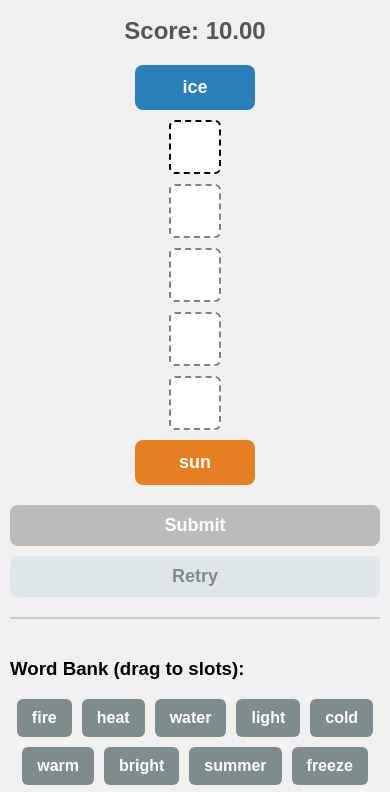
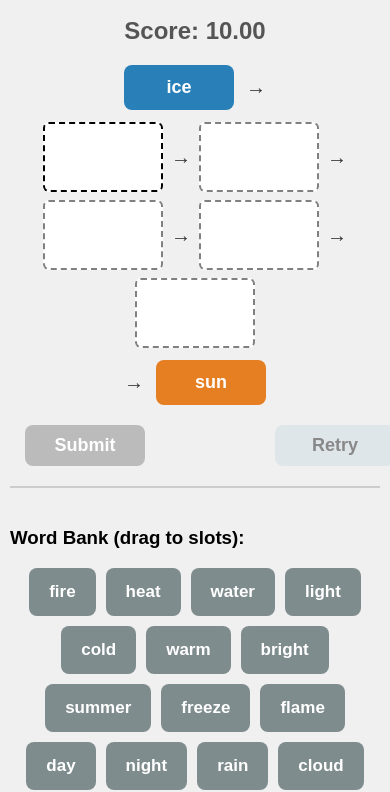
Before and after one commit to ward-daniel/Semantic_Stepper, a plain HTML site: page index.html in a window 390 px wide. Shown: the part 71-863 px from the top of the page. Drawn offline with Linux system fonts and the light colour scheme.

Commit message:
Update style.css

```diff
--- a/style.css
+++ b/style.css
@@ -7,6 +7,8 @@ body {
     justify-content: center;
     flex-direction: column; /* Stack content vertically */
     align-items: center; /* Center horizontally */
+    -webkit-user-select: none; /* Prevent text selection on iOS */
+    -webkit-touch-callout: none; /* Disable callout menu on iOS */
 }
 
 .container {
@@ -41,6 +43,8 @@ h2 {
     text-align: center;
     min-width: 80px;
     cursor: default;
+    -webkit-user-select: none;
+    -webkit-touch-callout: none;
 }
 
 .start-word {
@@ -57,6 +61,8 @@ h2 {
     text-align: center;
     color: white;
     cursor: default;
+    -webkit-user-select: none;
+    -webkit-touch-callout: none;
 }
 
 .chain {
@@ -81,6 +87,9 @@ h2 {
     color: #555;
     user-select: none;
     position: relative;
+    -webkit-user-select: none;
+    -webkit-touch-callout: none;
+    touch-action: manipulation; /* Improve touch interaction */
 }
 
     .drop-slot.current {
@@ -127,18 +136,23 @@ h2 {
     cursor: grab;
     user-select: none;
     font-weight: 600;
+    -webkit-user-select: none;
+    -webkit-touch-callout: none;
+    touch-action: manipulation;
 }
 
     .word-bank-item:active {
         cursor: grabbing;
     }
 
-/* New container for buttons aligned horizontally */
+/* Buttons container */
 .buttons-row {
     display: flex;
-    justify-content: center;
-    gap: 15px;
+    justify-content: space-between;
+    max-width: 1000px;
+    width: 100%;
     margin-bottom: 20px;
+    padding: 0 15px;
 }
 
 #submitBtn,
@@ -151,6 +165,7 @@ h2 {
     cursor: pointer;
     transition: background-color 0.3s ease;
     user-select: none;
+    min-width: 120px;
 }
 
 #submitBtn {
@@ -249,108 +264,83 @@ h2 {
     width: 100%;
 }
 
+/* Responsive: Wrap chain and adjust for phones, no vertical stacking */
 @media (max-width: 768px) {
     body {
         padding: 10px;
     }
 
     .word-row {
-        flex-direction: column;
-        gap: 10px;
+        flex-wrap: wrap;
         justify-content: center;
+        gap: 12px;
         align-items: center;
     }
 
-    .drop-slot {
-        width: 80%;
-        max-width: 300px;
+    .start-word, .end-word {
+        flex: 0 0 auto;
+        min-width: 80px;
+        max-width: 120px;
+        font-size: 18px;
+        padding: 12px 15px;
     }
 
-    .word {
-        font-size: 18px;
-        padding: 12px 20px;
+    .chain {
+        display: flex;
+        flex-wrap: wrap; /* Wrap chain into multiple rows */
+        gap: 8px;
+        justify-content: center;
+        flex-grow: 1;
+        max-width: 100%;
     }
 
-    .word-bank-item {
-        padding: 10px 15px;
-        font-size: 16px;
+    .drop-slot {
+        width: 100px;
+        height: 50px;
+        font-size: 18px;
+        padding: 8px;
+        cursor: pointer;
+        flex-shrink: 0;
     }
 
     .arrow {
-        display: none;
-    }
-
-    #mainTitle {
-        font-size: 32px;
-    }
-
-    .modal-content h2 {
-        font-size: 32px;
-    }
-
-    #finalScoreText {
-        font-size: 28px;
-    }
-
-    .buttons-row {
-        display: flex;
-        justify-content: space-between; /* buttons align left & right */
-        margin-bottom: 20px;
-        max-width: 1000px; /* same max width as container */
-        width: 100%; /* full width inside container */
-        padding: 0 15px; /* optional padding to align better with words */
+        font-size: 20px;
     }
 
     #submitBtn,
     #retryBtn {
         padding: 10px 25px;
         font-size: 18px;
-        font-weight: bold;
-        border: none;
-        border-radius: 8px;
-        cursor: pointer;
-        transition: background-color 0.3s ease;
-        user-select: none;
-        min-width: 120px; /* keep buttons similar width */
+        min-width: 120px;
     }
 
-    #submitBtn {
-        background-color: #3498db;
-        color: white;
+    .word-bank-item {
+        padding: 14px 20px;
+        font-size: 17px;
+        border-radius: 8px;
     }
 
-        #submitBtn:hover:not(:disabled) {
-            background-color: #0872F5;
-        }
-
-        #submitBtn:disabled {
-            background-color: #bbb;
-            cursor: not-allowed;
-        }
-
-    #retryBtn {
-        background-color: #FF9E16;
-        color: white;
+    #mainTitle {
+        font-size: 32px;
+        margin-bottom: 20px;
     }
 
-        #retryBtn:hover:not(:disabled) {
-            background-color: #FF6A00;
-        }
-
-        #retryBtn:disabled {
-            background-color: #dfe6e9;
-            color: #888;
-            cursor: not-allowed;
-        }
-
-    /* Responsive: stack buttons under each other on small screens */
-    @media (max-width: 768px) {
-        .buttons-row {
-            flex-direction: column;
-            gap: 10px;
-            padding: 0;
-            max-width: none;
-            width: auto;
-        }
+    /* Keep buttons aligned left and right below words */
+    .buttons-row {
+        max-width: 1000px;
+        width: 100%;
+        padding: 0 15px;
+        justify-content: space-between;
+        margin-bottom: 20px;
+        gap: 10px;
     }
 }
+
+/* Extra touch improvements for iOS Safari */
+@supports (-webkit-overflow-scrolling: touch) {
+    body, .drop-slot, .word-bank-item {
+        -webkit-user-select: none;
+        -webkit-touch-callout: none;
+        touch-action: manipulation;
+    }
+}
```
